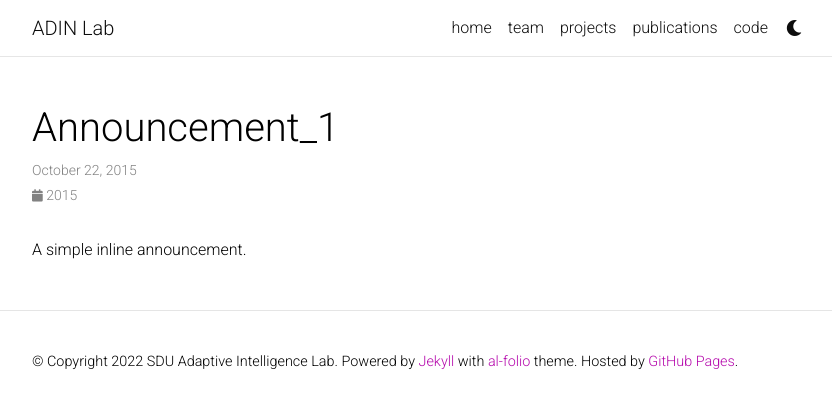
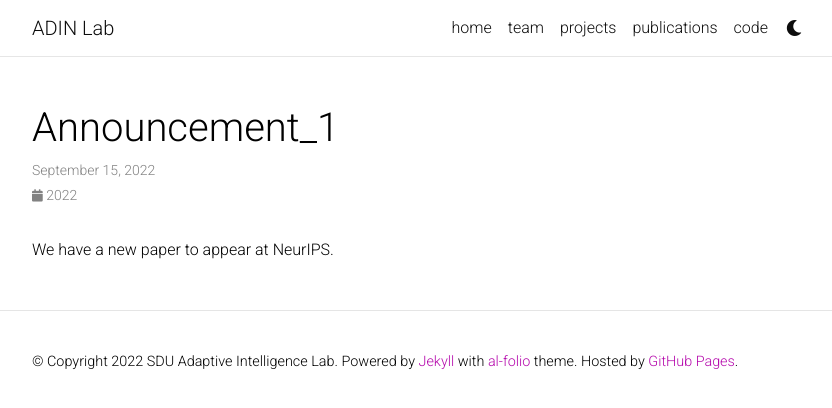
Before and after one commit to nicklaswerge/web, a Jekyll site: the page built from _news/announcement_1.md, in a window 1280 px wide. Shown: the top 408 px of the page, without its empty margins (223-1055 px from the left). Built offline with Jekyll 4.4.1, drawn with Linux system fonts in a browser that asks for light colours; comment, search, counter and statistics services are not loaded; a style sheet for code colours, icons or effects is not loaded.

Commit message:
Update announcement_1.md

```diff
--- a/_news/announcement_1.md
+++ b/_news/announcement_1.md
@@ -1,7 +1,7 @@
 ---
 layout: post
-date: 2015-10-22 15:59:00-0400
+date: 2022-09-15 07:00:00-0400
 inline: true
 ---
 
-A simple inline announcement.
+We have a new paper to appear at NeurIPS.
```
